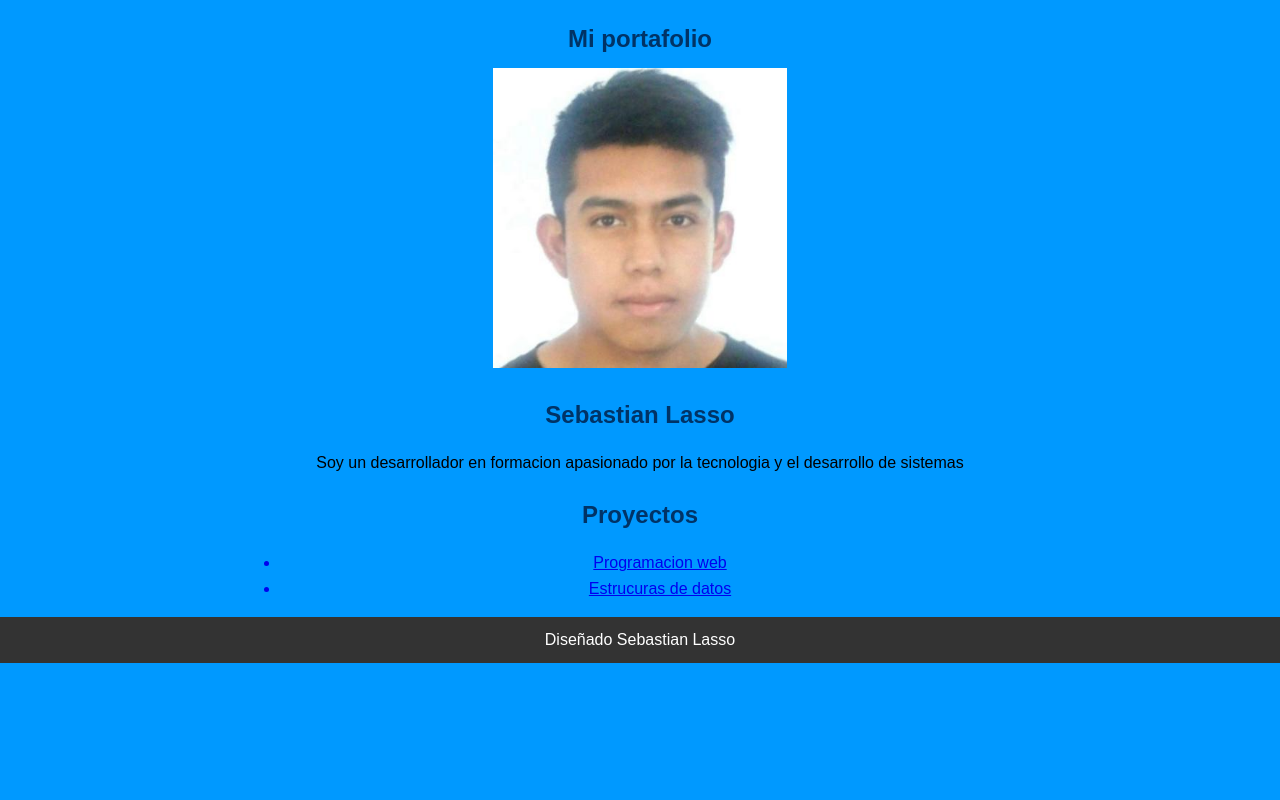
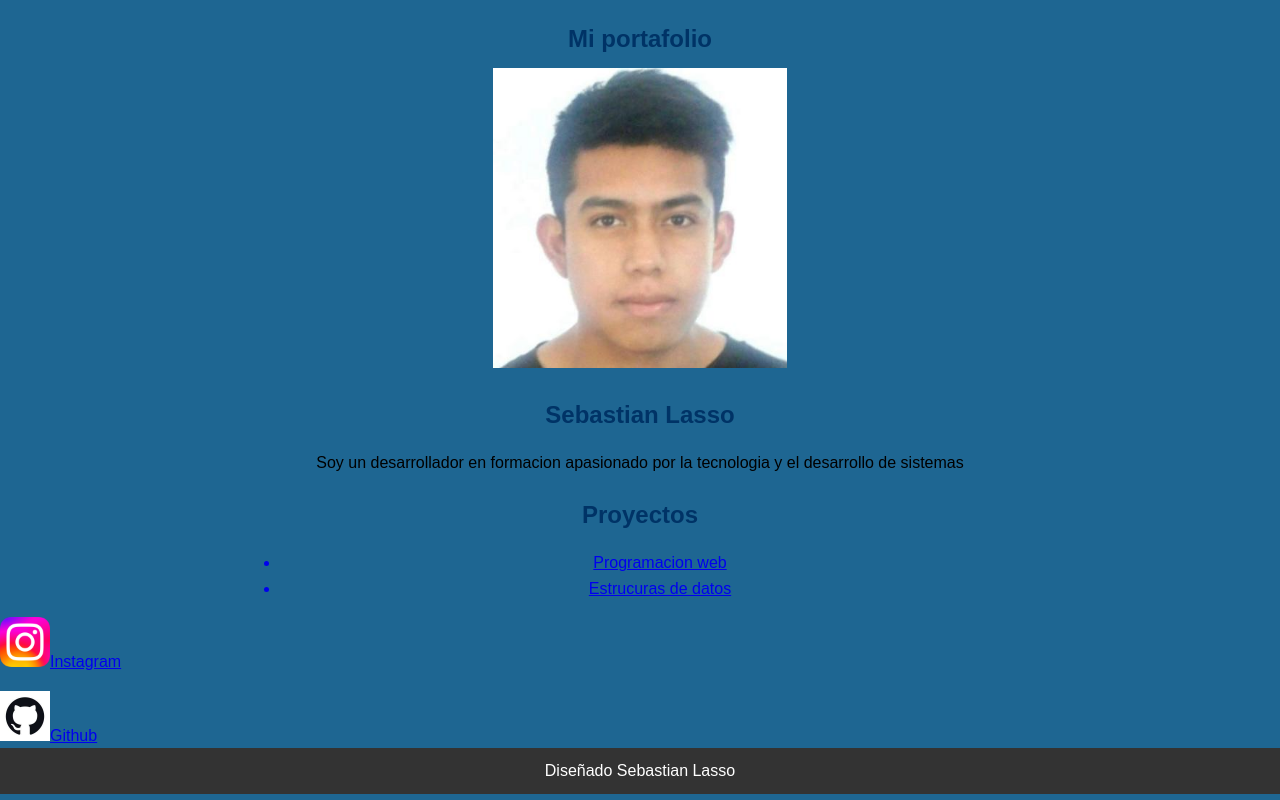
Before and after one commit to Sebaslv1503/Web, a plain HTML site: page Trabajo_2_Portafolio_Personal/index2.html in a window 1280 px wide. Drawn offline with Linux system fonts and the light colour scheme.

Commit message:
redes sociales implementado

```diff
--- a/Trabajo_2_Portafolio_Personal/CSS2/style2.css
+++ b/Trabajo_2_Portafolio_Personal/CSS2/style2.css
@@ -1,5 +1,5 @@
 body {
-    background-color: #0099ff;
+    background-color: #1e6692;
     font-family: Arial, sans-serif;
     color: #000000;
     line-height: 1.6;
--- a/Trabajo_2_Portafolio_Personal/index2.html
+++ b/Trabajo_2_Portafolio_Personal/index2.html
@@ -24,6 +24,16 @@
 
         </section>
 
+        <section>
+            <a href="https://github.com/Sebaslv1503"><img src="./Imagenes2/Instagram_logo_2022.svg.webp" alt="Instagram" wieght="50px" height="50px">Instagram</a>
+            <p></p>
+            <a href="https://github.com/Sebaslv1503"><img src="./Imagenes2/github_logo.jpeg" alt="Github" wieght="50px" height="50px">Github</a>
+
+        </section>
+
+
+
+
         <footer>Diseñado Sebastian Lasso</footer>
 
     </div>
```
Also changed, not shown: Trabajo_2_Portafolio_Personal/Imagenes2/Instagram_logo_2022.svg.webp (added), Trabajo_2_Portafolio_Personal/Imagenes2/github_logo.jpeg (added).
